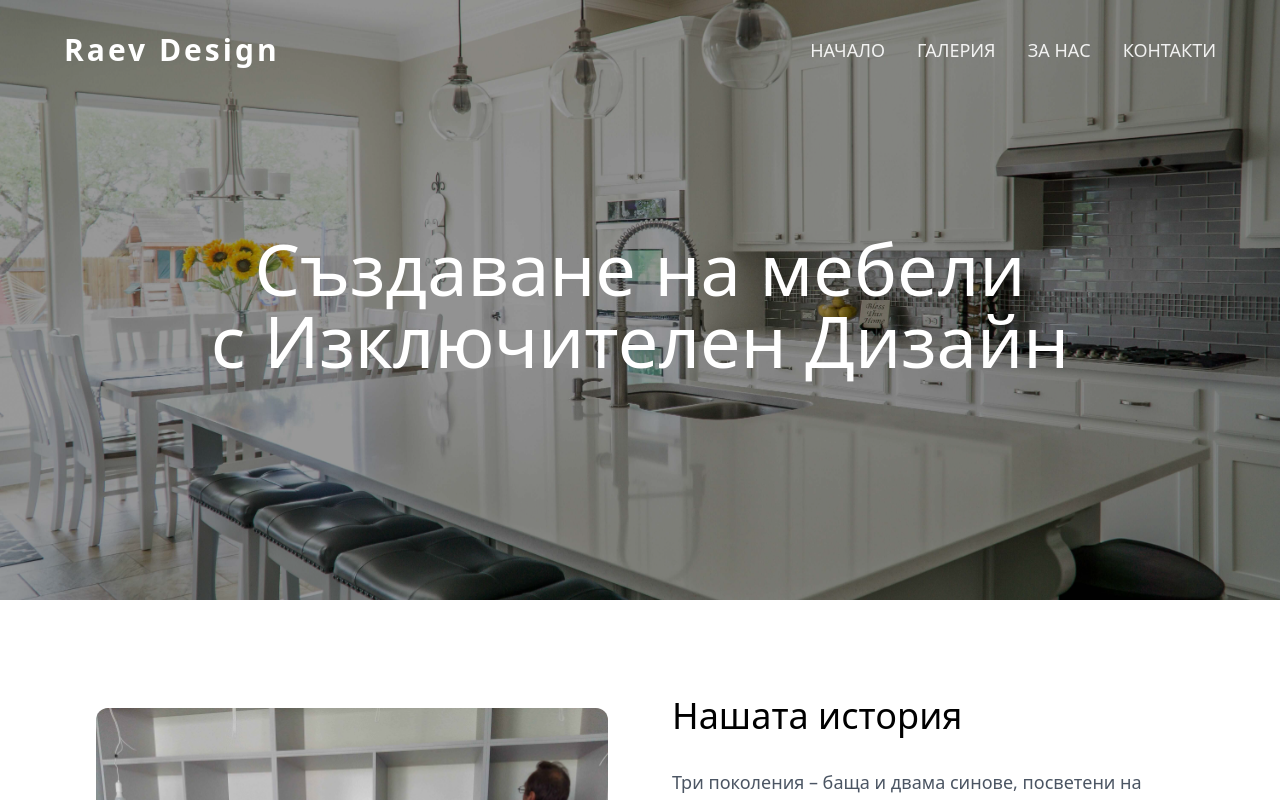
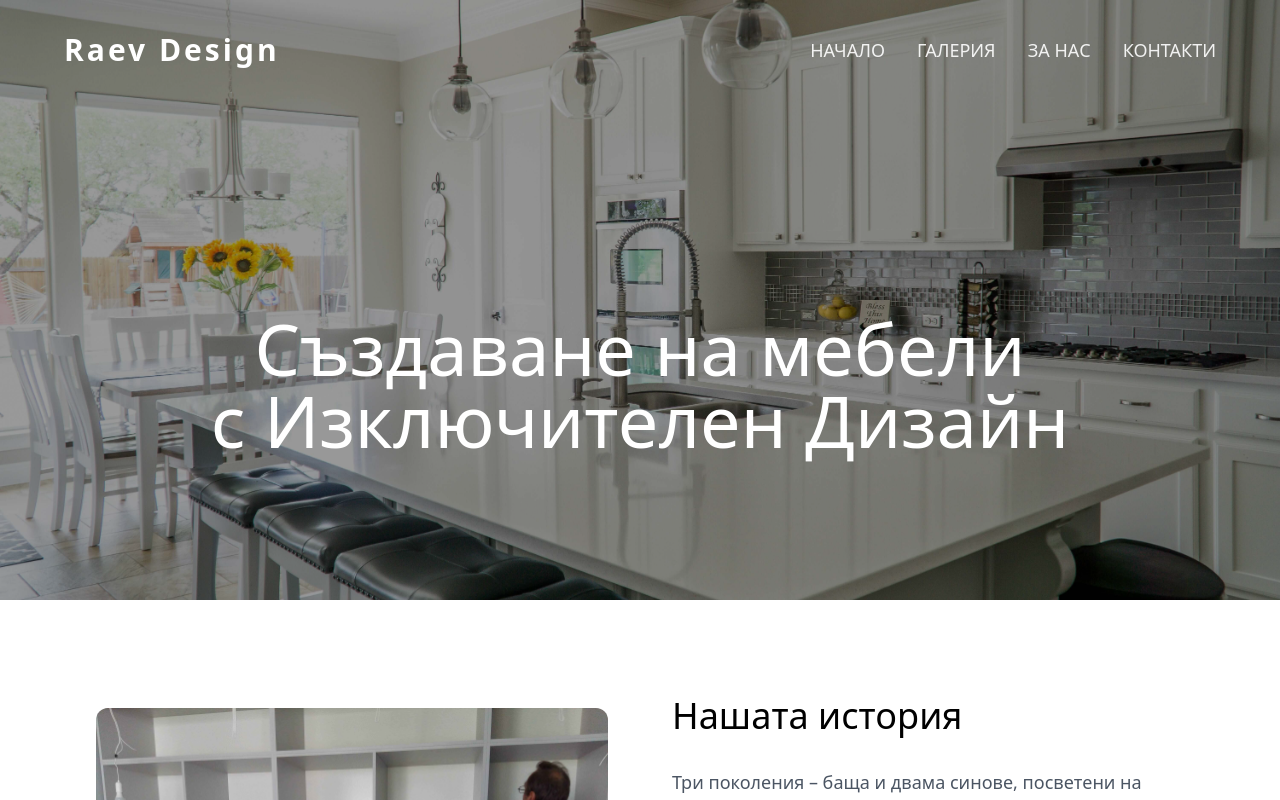
Before and after one commit to Miroslav03/Furniture-Web, a Next.js app in the folder furniture-web/: page /about in a window 1280 px wide. Shown: the top 800 px of the page. Built offline with nearby package versions, Linux system fonts and the light colour scheme.

Commit message:
Fix: heros

```diff
--- a/furniture-web/src/app/about/page.jsx
+++ b/furniture-web/src/app/about/page.jsx
@@ -30,7 +30,7 @@ const AboutPage = () => {
                                 ease: "easeOut",
                                 delay: 0.3,
                             }}
-                            className="text-4xl sm:text-5xl md:text-7xl font-light mb-8 sm:mb-[12rem] leading-tight"
+                            className="text-4xl sm:text-5xl md:text-7xl font-light mb-[12rem] sm:mb-8 leading-tight"
                         >
                             Създаване на мебели
                             <br />с Изключителен Дизайн
--- a/furniture-web/src/app/contact-us/page.jsx
+++ b/furniture-web/src/app/contact-us/page.jsx
@@ -34,7 +34,7 @@ const ContactPage = () => {
                                 ease: "easeOut",
                                 delay: 0.3,
                             }}
-                            className="text-4xl sm:text-5xl md:text-7xl font-light mb-8 sm:mb-[12rem] leading-tight"
+                            className="text-4xl sm:text-5xl md:text-7xl font-light mb-[12rem] sm:mb-8 leading-tight"
                         >
                             Нека изработим
                             <br /> Нещо красиво за теб
--- a/furniture-web/src/app/gallery/page.jsx
+++ b/furniture-web/src/app/gallery/page.jsx
@@ -461,7 +461,7 @@ const GalleryPage = () => {
                                 ease: "easeOut",
                                 delay: 0.3,
                             }}
-                            className="text-4xl md:text-7xl font-light mb-8 sm:mb-[12rem] leading-tight"
+                            className="text-4xl md:text-7xl font-light mb-[12rem] sm:mb-8 leading-tight"
                         >
                             Естетика и занаят
                             <br />в хармония
```
